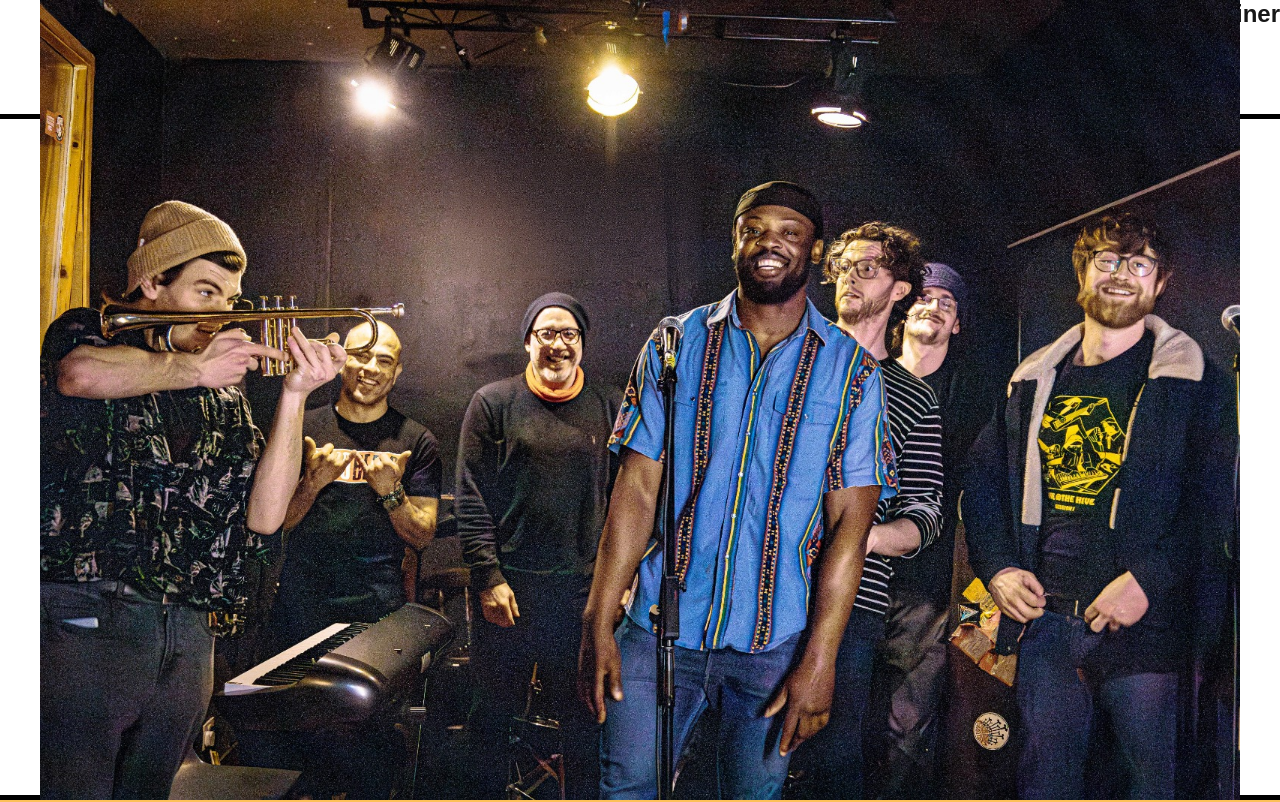
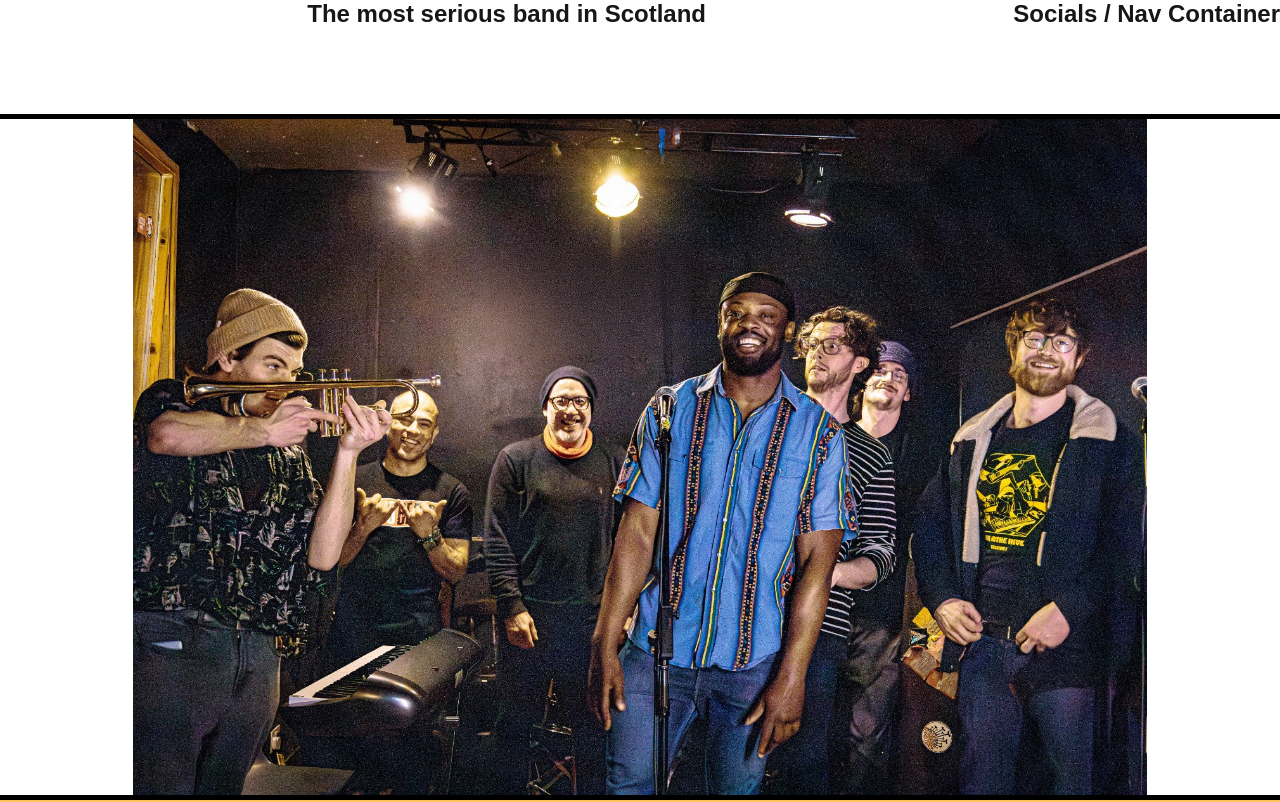
Before and after one commit to Mik20393/the-bojangles-web-app, a Next.js app: page / in a window 1280 px wide. Shown: the top 802 px of the page. Built offline with nearby package versions, Linux system fonts and the light colour scheme.

Commit message:
Revert previous change

```diff
--- a/src/app/page.js
+++ b/src/app/page.js
@@ -29,9 +29,8 @@ export default function Home() {
         </div>
 
         <div className={styles.sectionMainContent}>
-          <div>
+          <div className={styles.imageContainer}>
             <Image
-              className={styles.imageContainer}
               src={heroImage}
               fill={true}
               layout="fill"
--- a/src/app/page.module.css
+++ b/src/app/page.module.css
@@ -56,7 +56,7 @@
 
 .imageContainer {
   position: relative;
-  object-fit: cover;
+  object-fit: fill;
   height: 100%;
   width: 100%;
 }
```
